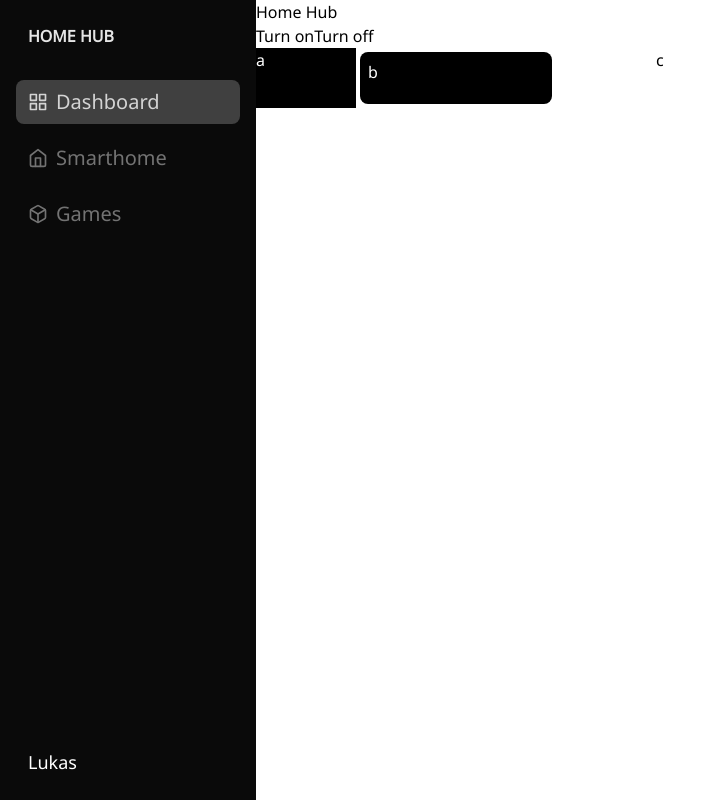
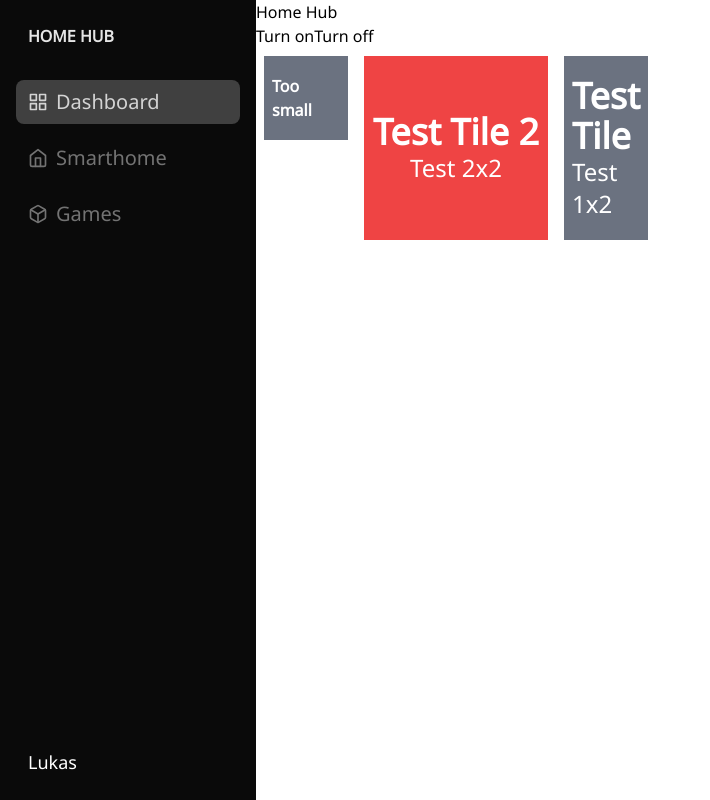
Before and after one commit to LukePetko/home-hub, a Next.js app: page / in a window 1280 px wide. Shown: the whole page, without its empty margins (0-710 px from the left). Built offline with nearby package versions, Linux system fonts and the light colour scheme.

Commit message:
tile testing

```diff
--- a/src/app/Tiles.tsx
+++ b/src/app/Tiles.tsx
@@ -1,12 +1,49 @@
 "use client";
 import React from "react";
 import { Responsive } from "react-grid-layout";
+import TestTile from "./tiles/TestTile";
+import TestTile2 from "./tiles/TestTile2";
 
 export default function Tiles() {
+  const components = {
+    TestTile: TestTile,
+    TestTile2: TestTile2,
+  };
+
   const layout = [
-    { i: "a", x: 0, y: 0, w: 1, h: 2, static: true },
-    { i: "b", x: 1, y: 0, w: 2, h: 2, minW: 2, maxW: 2, minH: 2, maxH: 2 },
-    { i: "c", x: 4, y: 0, w: 1, h: 2 },
+    {
+      i: "a",
+      x: 0,
+      y: 0,
+      w: 1,
+      h: 1,
+      component: "TestTile",
+
+      componentProps: { text: "Test 1x1" },
+    },
+    {
+      i: "b",
+      x: 1,
+      y: 0,
+      w: 2,
+      h: 2,
+      minW: 2,
+      maxW: 2,
+      minH: 2,
+      maxH: 2,
+      component: "TestTile2",
+      componentProps: { text2: "Test 2x2" },
+    },
+    {
+      i: "c",
+      x: 4,
+      y: 0,
+      w: 1,
+      h: 2,
+      component: "TestTile",
+
+      componentProps: { text: "Test 1x2" },
+    },
   ];
   return (
     <Responsive
@@ -15,17 +52,29 @@ export default function Tiles() {
       breakpoints={{ lg: 1200 }}
       cols={{ lg: 12 }}
       margin={[0, 0]}
-      rowHeight={30}
+      rowHeight={100}
       width={1200}
       resizeHandles={[]}
+      compactType="horizontal"
     >
-      <div key="a" className="bg-black text-white">
-        a
-      </div>
-      <div key="b" className="p-1">
-        <div className="bg-black text-white h-full rounded-lg p-2">b</div>
-      </div>
-      <div key="c">c</div>
+      {layout.map((tile) => {
+        const Component = components[tile.component];
+        return (
+          <div key={tile.i} className="p-2">
+            <Component
+              key={tile.i}
+              {...tile.componentProps}
+              w={tile.w}
+              h={tile.h}
+            />
+          </div>
+        );
+        // return (
+        //   <div key={tile.i}>
+        //     <Button on>aaa</Button>
+        //   </div>
+        // );
+      })}
     </Responsive>
   );
 }
--- /dev/null
+++ b/src/app/tiles/TestTile.tsx
@@ -0,0 +1,25 @@
+"use client";
+import React from "react";
+
+type Props = {
+  text: string;
+  w: number;
+  h: number;
+};
+
+export default function TestTile({ text, w, h }: Props) {
+  if (w === 1 && h === 1) {
+    return (
+      <div className="flex flex-col items-center justify-center bg-gray-500 h-full p-2">
+        <h3 className="font-bold text-white">Too small</h3>
+      </div>
+    );
+  }
+
+  return (
+    <div className="flex flex-col items-center justify-center bg-gray-500 h-full p-2">
+      <h1 className="text-4xl font-bold text-white">Test Tile</h1>
+      <p className="text-2xl text-white">{text}</p>
+    </div>
+  );
+}
--- /dev/null
+++ b/src/app/tiles/TestTile2.tsx
@@ -0,0 +1,25 @@
+"use client";
+import React from "react";
+
+type Props = {
+  text2: string;
+  w: number;
+  h: number;
+};
+
+export default function TestTile2({ text2, w, h }: Props) {
+  if (w === 1 && h === 1) {
+    return (
+      <div className="flex flex-col items-center justify-center bg-red-500 h-full p-2">
+        <h3 className="font-bold text-white">Too small</h3>
+      </div>
+    );
+  }
+
+  return (
+    <div className="flex flex-col items-center justify-center bg-red-500 h-full p-2">
+      <h1 className="text-4xl font-bold text-white">Test Tile 2</h1>
+      <p className="text-2xl text-white">{text2}</p>
+    </div>
+  );
+}
```
